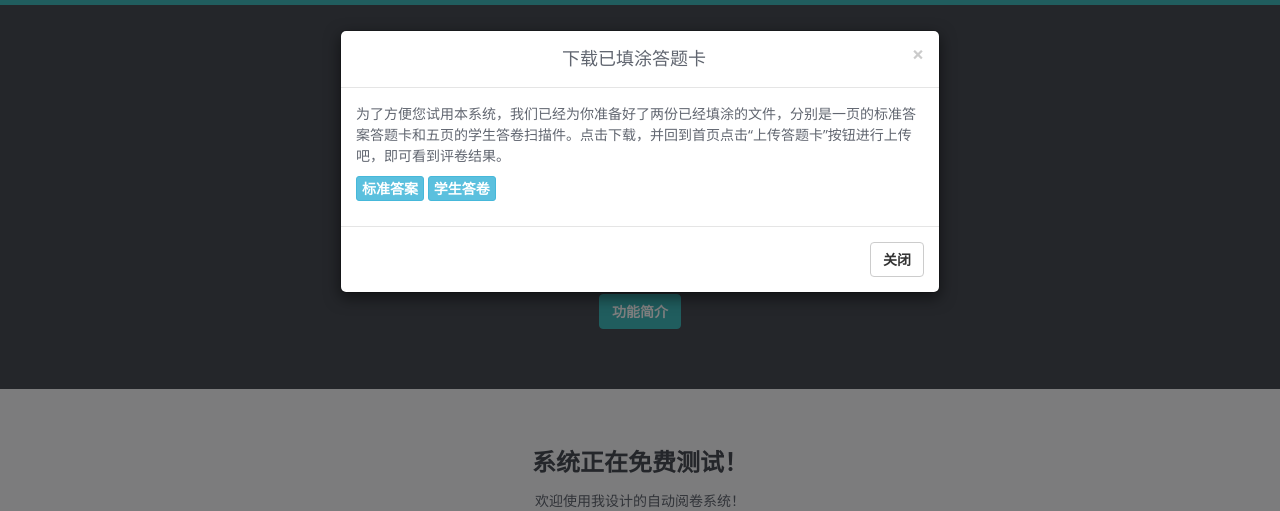
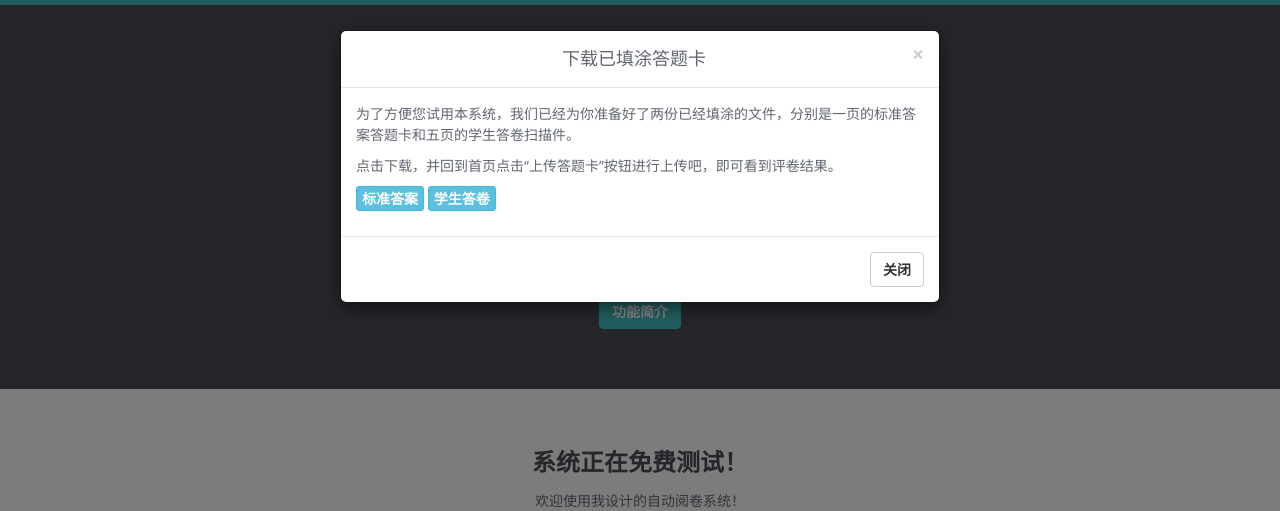
Before and after one commit to normanyahq/kejinyan, a Flask app: page / in a window 1280 px wide, after a click that opens the changed part. Shown: the top 511 px of the page. Run offline with Flask 2, Linux system fonts and the light colour scheme; some libraries are stand-ins or nearby versions.

Commit message:
better description layout

```diff
--- a/simple_web/templates/index.html
+++ b/simple_web/templates/index.html
@@ -150,7 +150,8 @@
                                 <h4 class="modal-title" id="myModalLabel">下载已填涂答题卡</h4>
                               </div>
                               <div class="modal-body">
-                                    <p class="text-left">为了方便您试用本系统，我们已经为你准备好了两份已经填涂的文件，分别是一页的标准答案答题卡和五页的学生答卷扫描件。点击下载，并回到首页点击“上传答题卡”按钮进行上传吧，即可看到评卷结果。</p>
+                                    <p class="text-left">为了方便您试用本系统，我们已经为你准备好了两份已经填涂的文件，分别是一页的标准答案答题卡和五页的学生答卷扫描件。</p>
+                                    <p class="text-left">点击下载，并回到首页点击“上传答题卡”按钮进行上传吧，即可看到评卷结果。</p>
                                     <p class="text-left">                                                    <a href="/static/half_standard.pdf" target="_blank" role="button" class="btn btn-info btn-xs">标准答案</a>
                                       <a href="/static/half_example.pdf" target="_blank" role="button" class="btn btn-info btn-xs">学生答卷</a>
                                     </p>
```
